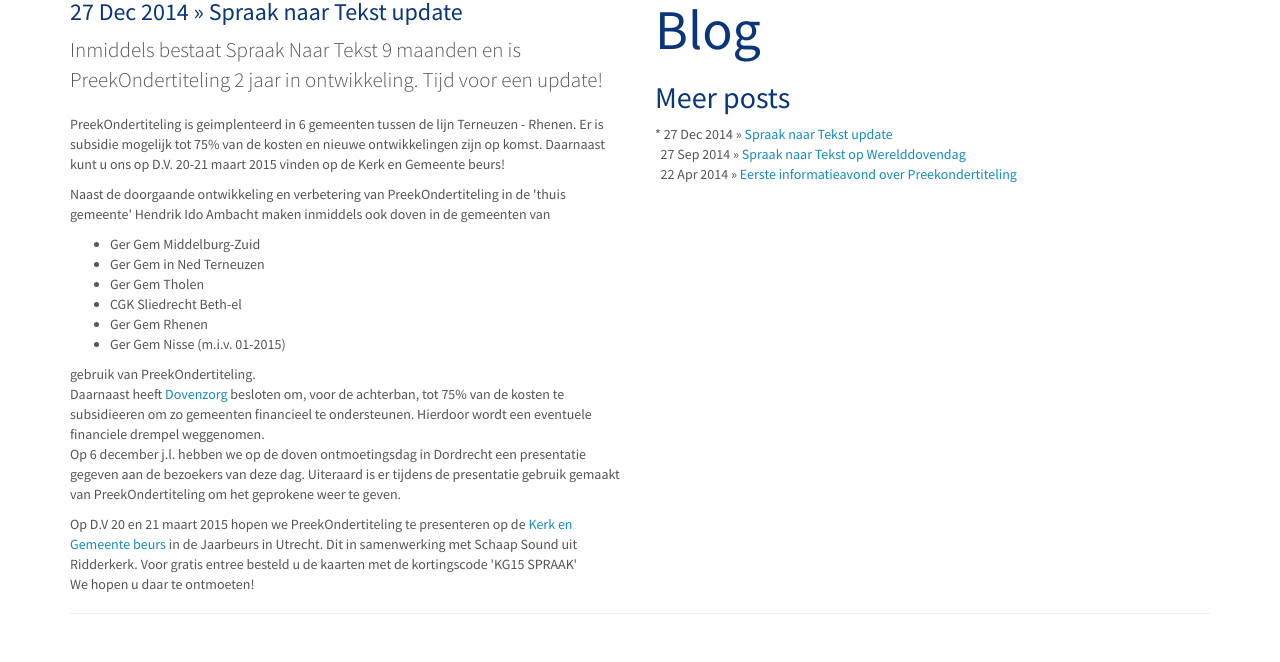
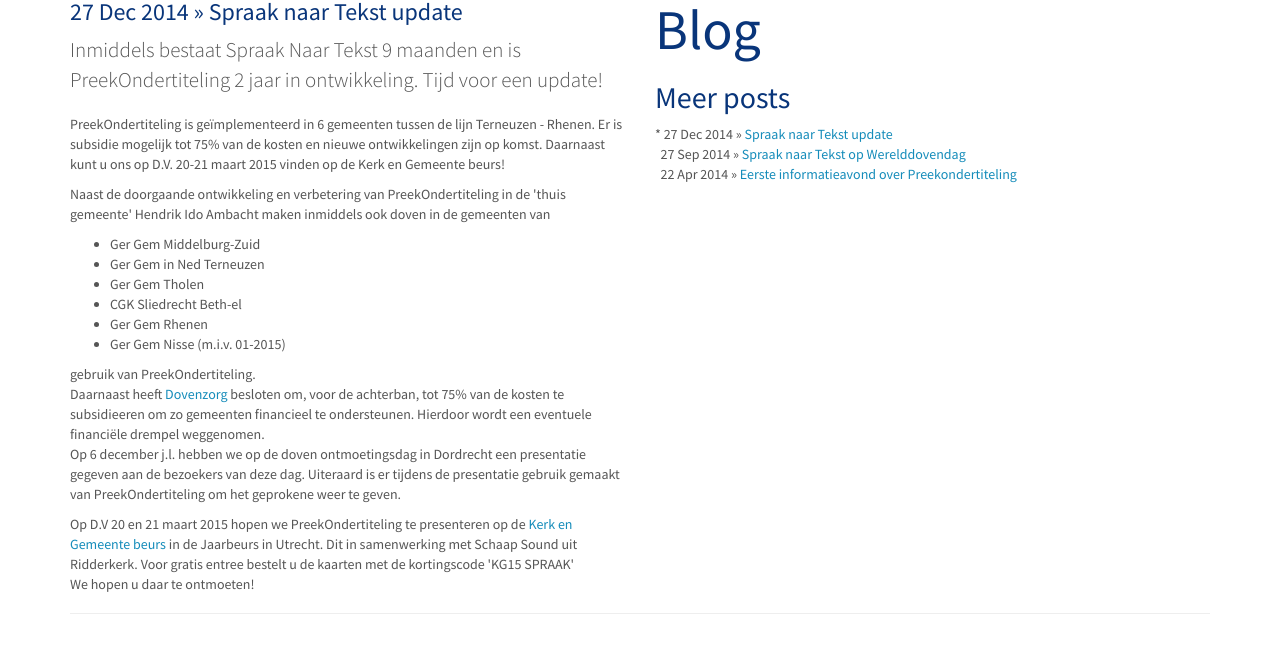
Before and after one commit to SpraakNaarTekst/Spraaknaartekst.eu-website, a Jekyll site: the page built from _posts/2014-12-27-spraak-naar-tekst-update.html, in a window 1280 px wide. Shown: the part 161-823 px from the top of the page. Built offline with Jekyll 4.4.1, drawn with Linux system fonts in a browser that asks for light colours; nearby versions of some CDN libraries.

Commit message:
Update 2014-12-27-spraak-naar-tekst-update.html

```diff
--- a/_posts/2014-12-27-spraak-naar-tekst-update.html
+++ b/_posts/2014-12-27-spraak-naar-tekst-update.html
@@ -24,7 +24,7 @@
 	Inmiddels bestaat Spraak Naar Tekst 9 maanden en is PreekOndertiteling 2 jaar in ontwikkeling. Tijd voor een update!
 </p>
 <p>
-	PreekOndertiteling is geimplenteerd in 6 gemeenten tussen de lijn Terneuzen - Rhenen. Er is subsidie mogelijk tot 75% van de kosten en nieuwe ontwikkelingen zijn op komst. Daarnaast kunt u ons op D.V. 20-21 maart 2015 vinden op de Kerk en Gemeente beurs!
+	PreekOndertiteling is geïmplementeerd in 6 gemeenten tussen de lijn Terneuzen - Rhenen. Er is subsidie mogelijk tot 75% van de kosten en nieuwe ontwikkelingen zijn op komst. Daarnaast kunt u ons op D.V. 20-21 maart 2015 vinden op de Kerk en Gemeente beurs!
 </p>
 <excerptseparator></excerptseparator>
 <p>
@@ -38,13 +38,13 @@
 		<li>Ger Gem Nisse (m.i.v. 01-2015)</li>
 	</ul>
 	gebruik van PreekOndertiteling.<br>
-	Daarnaast heeft <a href="http://www.dovenzorg.nl">Dovenzorg</a> besloten om, voor de achterban, tot 75% van de kosten te subsidieeren om zo gemeenten financieel te ondersteunen. Hierdoor wordt een eventuele financiele drempel weggenomen.
+	Daarnaast heeft <a href="http://www.dovenzorg.nl">Dovenzorg</a> besloten om, voor de achterban, tot 75% van de kosten te subsidieeren om zo gemeenten financieel te ondersteunen. Hierdoor wordt een eventuele financiële drempel weggenomen.
 <p>
 Op 6 december j.l. hebben we op de doven ontmoetingsdag in Dordrecht een presentatie gegeven aan de bezoekers van deze dag. Uiteraard is er tijdens de presentatie gebruik gemaakt van PreekOndertiteling om het geprokene weer te geven.
 
 </p>
 Op D.V 20 en 21 maart 2015 hopen we PreekOndertiteling te presenteren op de <a href="http://www.kerkengemeente.nl">Kerk en Gemeente beurs </a> in de Jaarbeurs in Utrecht. Dit in samenwerking met Schaap Sound uit Ridderkerk.
-Voor gratis entree besteld u de kaarten met de kortingscode 'KG15 SPRAAK'
+Voor gratis entree bestelt u de kaarten met de kortingscode 'KG15 SPRAAK'
 <br>
 We hopen u daar te ontmoeten!
 <p>
```
